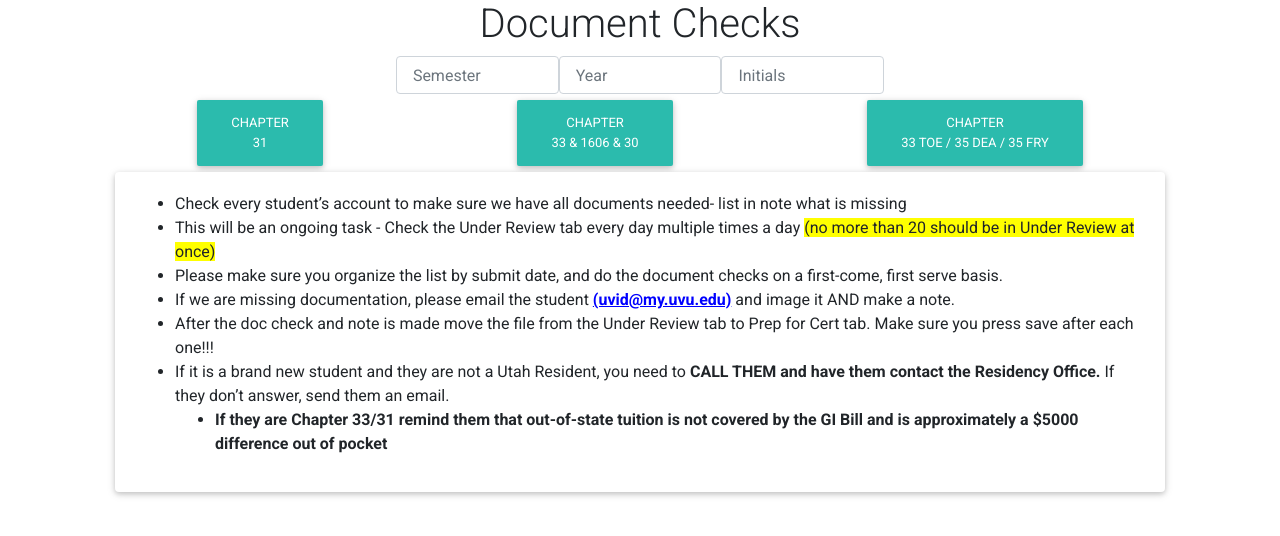
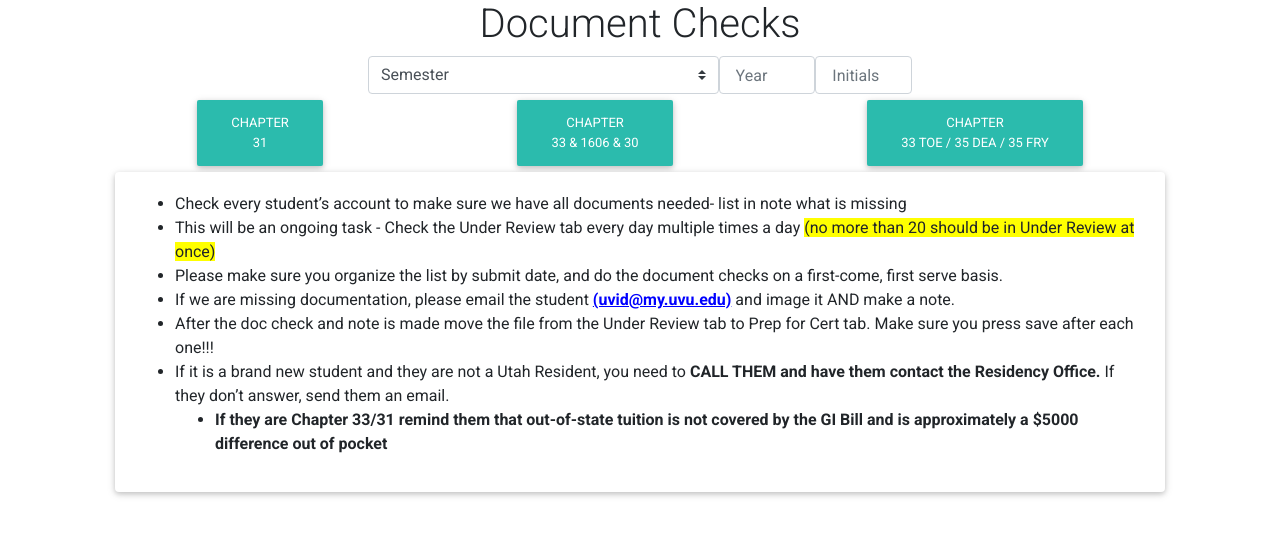
Before and after one commit to jeffsnff/VSCDocCheck, a React (Create React App) app: page / in a window 1280 px wide. Shown: the top 536 px of the page. Built offline with nearby package versions, Linux system fonts and the light colour scheme.

Commit message:
Makes semester a dropdown menue

```diff
--- a/src/semesterInfo/SemesterInfo.js
+++ b/src/semesterInfo/SemesterInfo.js
@@ -13,7 +13,9 @@ function SemesterInfo() {
   const [chapter, setChapter] = useState(initChap)
 
   const onChange = e => {
+
     const { name, value } = e.target
+    console.log(name, value)
     // Saves user information to session storage
     setUserInfo(prevInfo => ({...prevInfo, [name]: value}))
     sessionStorage.setItem([name], [value])
@@ -32,6 +34,13 @@ function SemesterInfo() {
       })
     )
   }, [])
+
+  const handleDropDown = e => {
+    const { name, value } = e.target
+      // Saves semester information to session storage
+      setUserInfo(prevInfo => ({...prevInfo, [name]: value}))
+      sessionStorage.setItem([name], [value])
+  }
 
   const chapterSelected = (e) => {
     e.preventDefault()
@@ -60,7 +69,7 @@ function SemesterInfo() {
       <MDBCol>
         <MDBRow className='flex-center' >
           <form className="d-flex justify-content-center flex-md-row">
-            <input
+            {/* <input
             type='text'
             name='semester'
             placeholder="Semester"
@@ -68,7 +77,19 @@ function SemesterInfo() {
             value={userInfo.semester}
             onChange={onChange}
             required
-            />
+            />*/}
+              <select className="browser-default custom-select"
+                type="text"
+                name="semester"
+                value={userInfo.semester}
+                onChange={handleDropDown}
+                label="Semester"
+              >
+                <option value="Semester">Semester</option>
+                <option value="Spring">Spring</option>
+                <option value="Fall">Fall</option>
+                <option value="Summer">Summer</option>
+              </select>
             <input
             type='text'
             name='year'
@@ -88,7 +109,7 @@ function SemesterInfo() {
           </form>
         </MDBRow>
           <MDBRow className="d-flex justify-content-around">
-          <MDBBtn name='chapter' value='31' onClick={chapterSelected }>Chapter <br/> 31</MDBBtn>
+          <MDBBtn name='chapter' value='31' onClick={chapterSelected}>Chapter <br/> 31</MDBBtn>
           <MDBBtn name='chapter' value='33' onClick={chapterSelected }>Chapter <br/>33 & 1606 & 30</MDBBtn>
           <MDBBtn name='chapter' value='toe' onClick={chapterSelected }>Chapter <br/>33 TOE / 35 DEA / 35 FRY</MDBBtn>
         </MDBRow>
```
